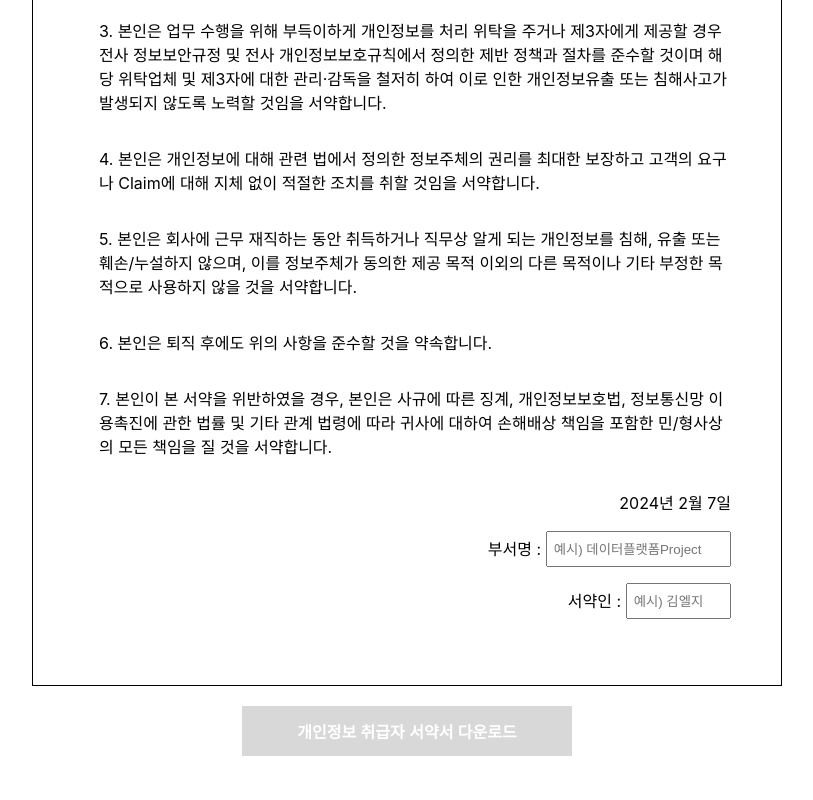
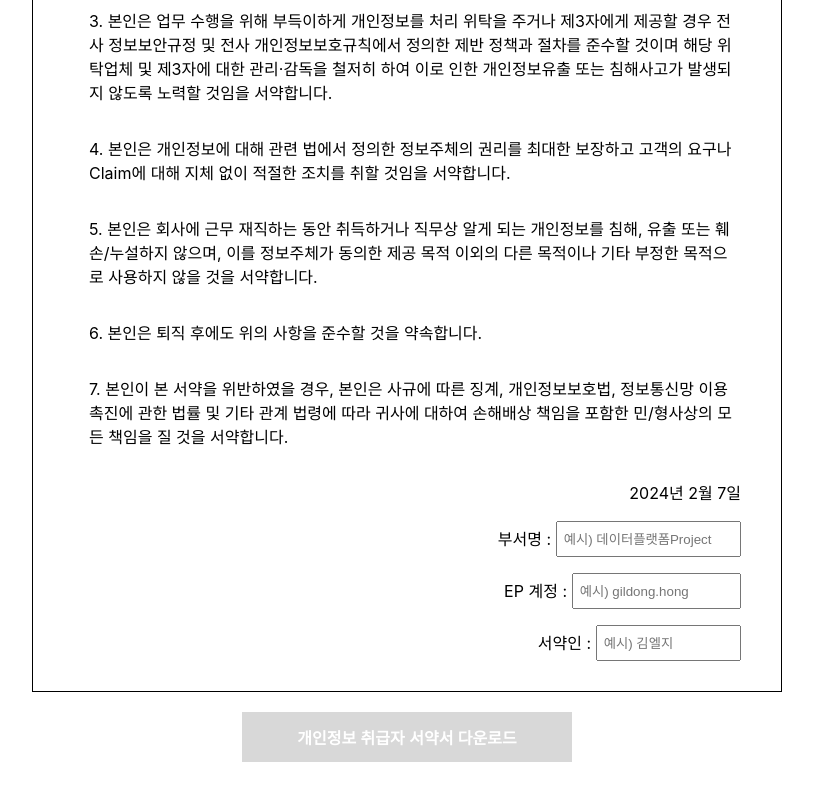
Before and after one commit to doitgrow/pledge, a React (Create React App) app: page / in a window 1280 px wide. Shown: the part 482-1282 px from the top of the page, without its empty margins (233-1046 px from the left). Built offline with nearby package versions, Linux system fonts and the light colour scheme.

Commit message:
EP 계정 추가

```diff
--- a/src/App.css
+++ b/src/App.css
@@ -8,7 +8,7 @@ ul {
 }
 
 .pledge {
-  padding: 50px;
+  padding: 40px;
 }
 
 .wrapper {
--- a/src/App.js
+++ b/src/App.js
@@ -6,6 +6,7 @@ import { useState } from "react";
 function App() {
     const [name, setName] = useState("");
     const [department, setDepartment] = useState("");
+    const [epId, setEpId] = useState("");
 
     const formatDate = date => {
         const year = date.getFullYear();
@@ -159,12 +160,33 @@ function App() {
                                 alignItems: "center",
                                 justifyContent: "flex-end",
                             }}>
+                            EP 계정 :
+                            <input
+                                type="text"
+                                placeholder=" 예시) gildong.hong"
+                                value={epId}
+                                size="18"
+                                style={{
+                                    marginLeft: "5px",
+                                    height: "30px",
+                                }}
+                                onChange={e => setEpId(e.target.value)}
+                            />
+                        </p>
+
+                        <p
+                            style={{
+                                display: "flex",
+                                alignItems: "center",
+                                justifyContent: "flex-end",
+                                marginBottom: "-10px",
+                            }}>
                             서약인 :
                             <input
                                 type="text"
                                 placeholder=" 예시) 김엘지"
                                 value={name}
-                                size="10"
+                                size="15"
                                 style={{
                                     marginLeft: "5px",
                                     height: "30px",
@@ -179,7 +201,7 @@ function App() {
             <button
                 className="btn"
                 onClick={downloadPdf}
-                disabled={!name || !department}>
+                disabled={!name || !department || !epId}>
                 개인정보 취급자 서약서 다운로드
             </button>
         </div>
```
